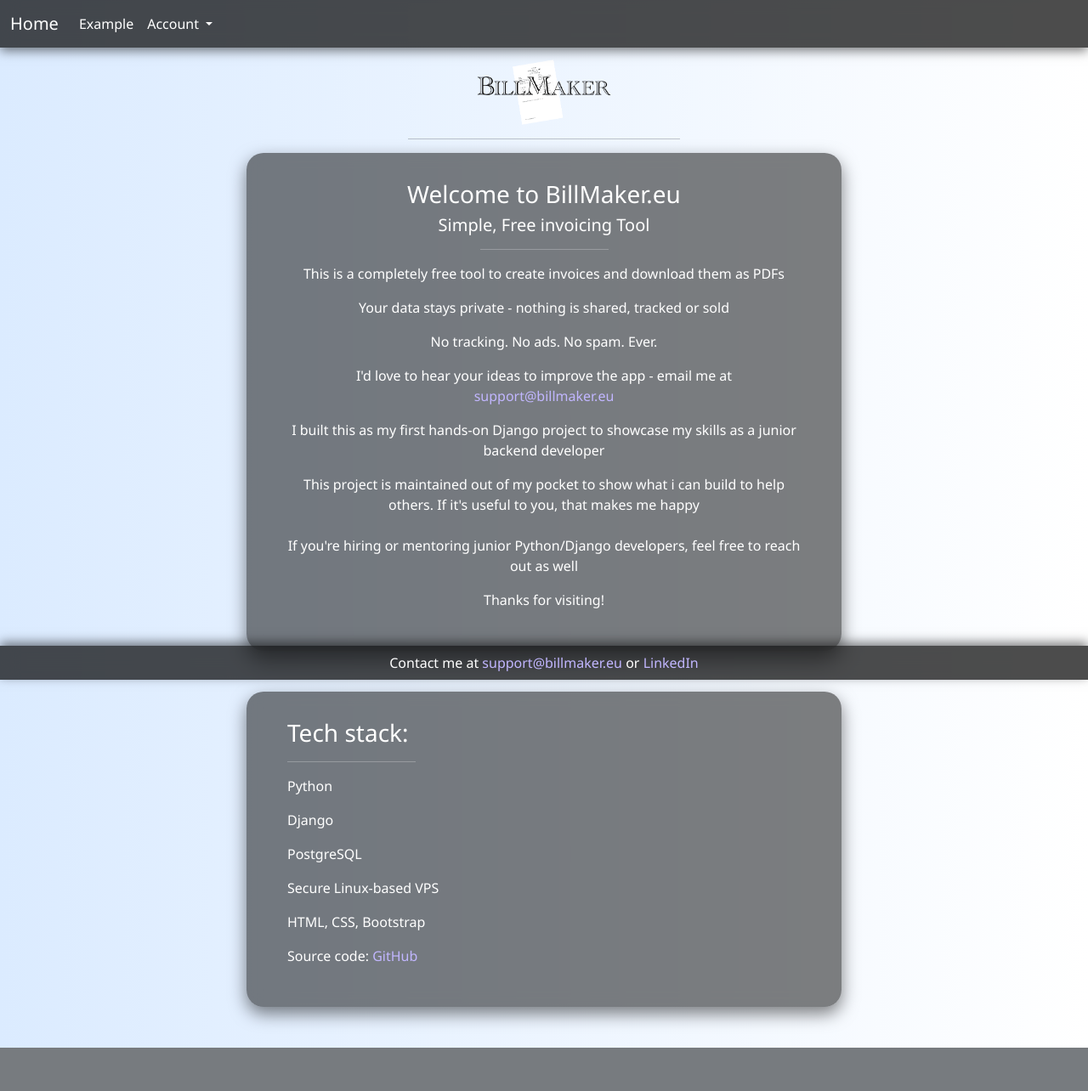
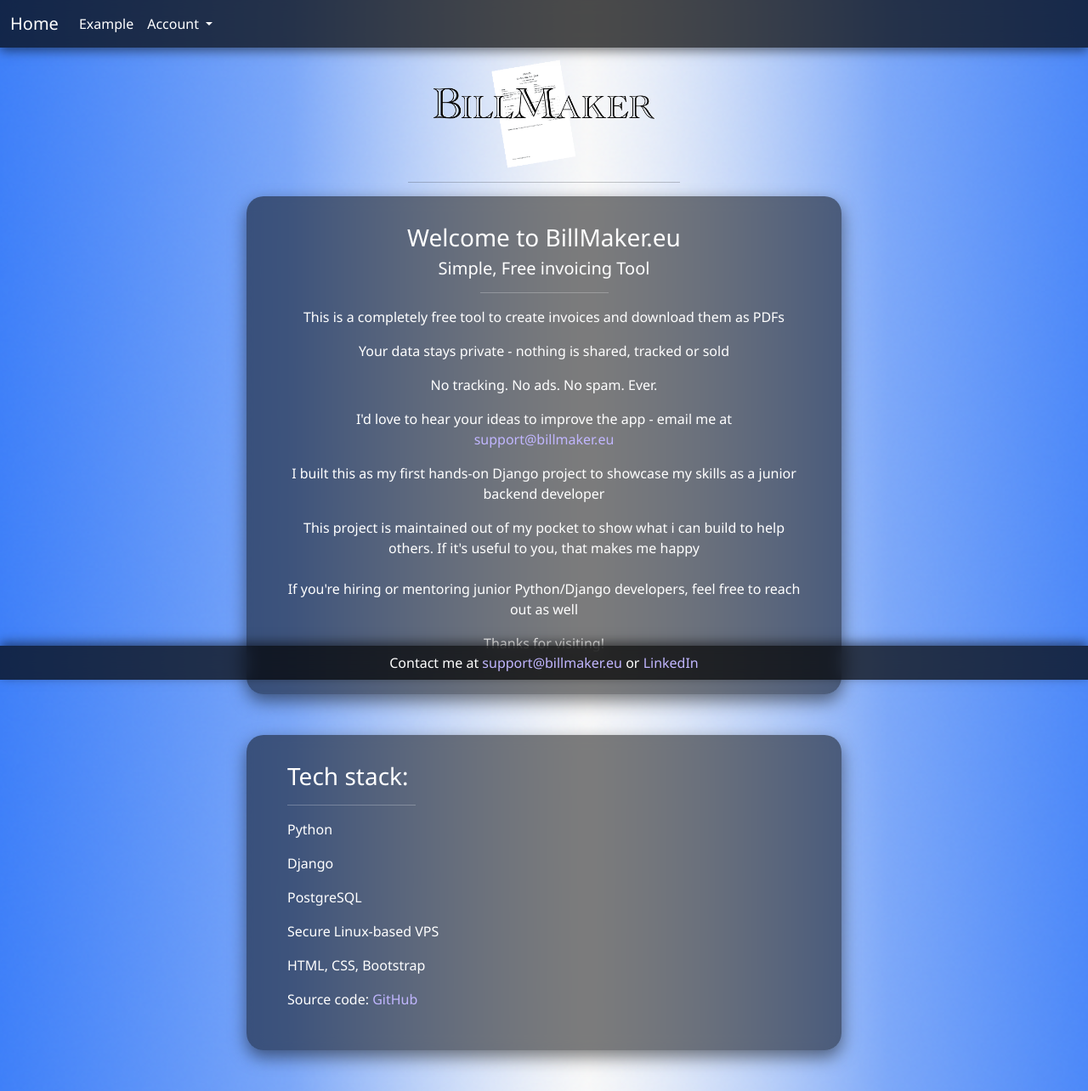
Before and after one commit to tadas-jnl/Invoicing, a Django app: page / in a window 1280 px wide. Shown: the whole page at 85% size. Before the commit the page ends 1233 px from the top, so only its background shows below. Run offline with Django 5.2, Linux system fonts and the light colour scheme.

Commit message:
added background

```diff
--- a/frontend/scss/_body.scss
+++ b/frontend/scss/_body.scss
@@ -1,6 +1,6 @@
 body {
-    background: #e0eafc; /* light frosty gradient */
-    background: linear-gradient(to right, #dbebff, #ffffff);
+    background: url('/static/images/bg.png') repeat-y center center;
+    background-size: cover;
     min-height: 100vh;
     align-items: center;
     justify-content: center;
--- a/invoices/templates/base.html
+++ b/invoices/templates/base.html
@@ -13,7 +13,7 @@
   {% load static %}
   {% include 'includes/navbar.html' %}
     <div class="text-center" style="margin-top: 70px">
-      <img src="{% static 'images/logo.png' %}" class="d-bloc mx-auto" alt="logo" style="max-width:15%; height:auto">
+      <img src="{% static 'images/logo.png' %}" class="d-bloc mx-auto" alt="logo" style="max-width:25%; height:auto">
         <hr class="w-25 mx-auto">
     </div>
     <div class="container my-3">
```
Also changed, not shown: invoices/static/css/styles.css, invoices/static/images/bg.png (added), 1 other file.
